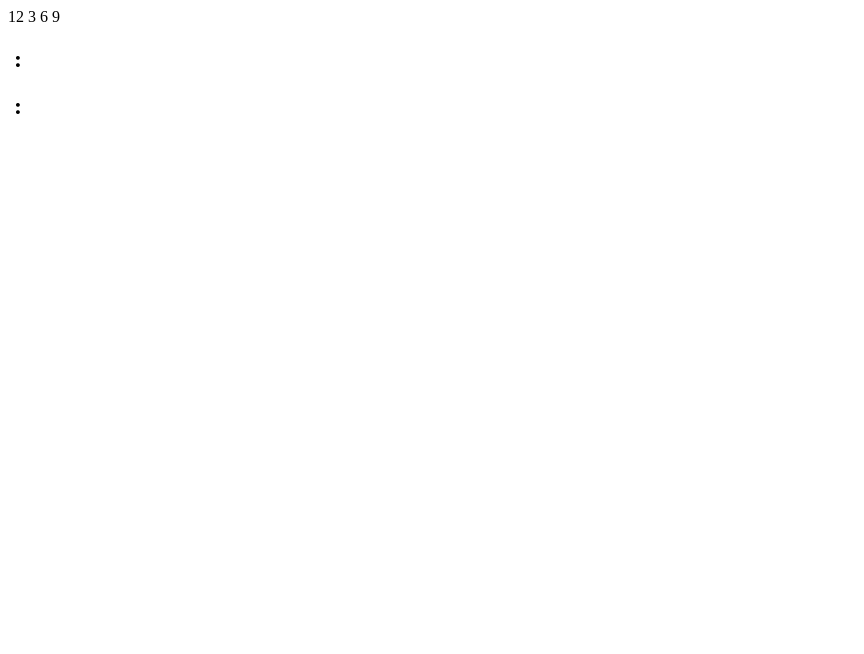
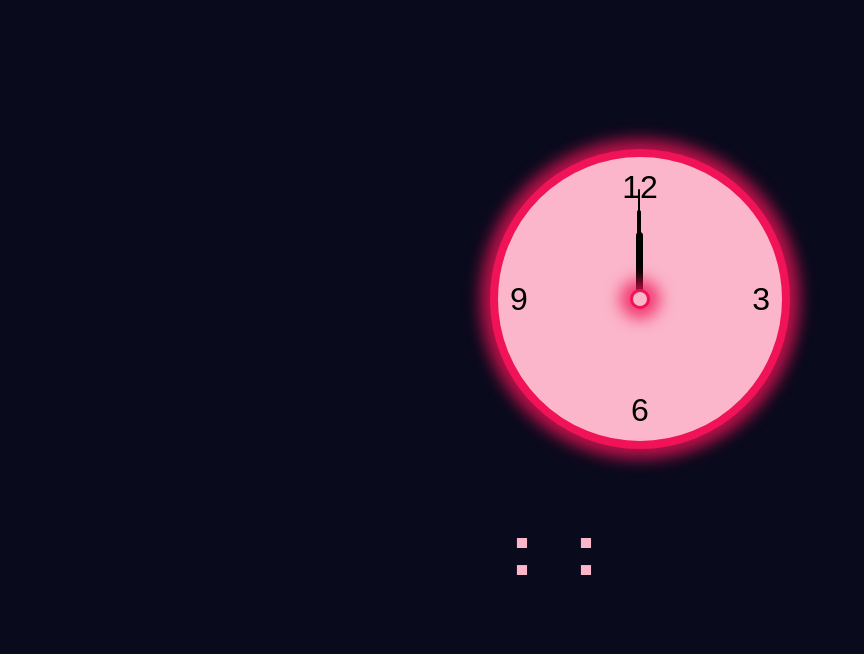
Before and after one commit to MirlanZH/Clock, a plain HTML site: page index.html in a window 1280 px wide. Shown: the whole page, without its empty margins (0-864 px from the left). Drawn offline with Linux system fonts and the light colour scheme; a web font is replaced by a local one.

Commit message:
clock styles done

```diff
--- a/index.html
+++ b/index.html
@@ -5,6 +5,7 @@
     <meta http-equiv="X-UA-Compatible" content="IE=edge">
     <meta name="viewport" content="width=device-width, initial-scale=1.0">
     <title>CLOCK</title>
+    <link rel="stylesheet" href="style.css">
 </head>
 <body>
     <body>
--- /dev/null
+++ b/style.css
@@ -0,0 +1,160 @@
+@font-face {
+    font-family: "Digital-7";
+    font-style: normal;
+    font-weight: 400;
+    src: local("Digital-7"),local("Digital-7-Regular"),
+        url(https://allfont.net/cache/fonts/digital-7_b73ef91485431ac0271f24009e14ccee.woff)
+            format("woff"),
+        url(https://allfont.net/cache/fonts/digital-7_b73ef91485431ac0271f24009e14ccee.ttf)
+            format("truetype");
+}
+
+:root {
+    --clock-size: 300px;
+}
+
+* {
+    box-sizing: border-box;
+}
+
+body {
+    margin: 0;
+    background: #0a0a1d;
+}
+
+section {
+    height: 100vh;
+    width: 100vw;
+    display: flex;
+    justify-content: center;
+    align-items: center;
+    flex-direction: column;
+}
+
+.clock-container{
+    position: relative;
+    width: var(--clock-size);
+    height: var(--clock-size);
+    display: flex;
+    align-items: center;
+    justify-content: center;
+}
+
+.clock-body{
+    width: 100%;
+    height: 100%;
+    border-radius: 50%;
+    display: flex;
+    justify-content: center;
+    align-items: center;
+    transform: rotate(180deg);
+    animation: move 30s ease infinite;
+}
+
+.clock-body > .hand > span{
+    width: 2px;
+    height: calc((var(--clock-size) / 2) - 40px);
+    position: absolute;
+    border-radius: 10px;
+}
+
+.clock-body > .minute.hand > span{
+    height: calc((var(--clock-size) / 2) - 60px);
+    width: 4px;
+    margin: -1px;
+}
+
+.hand > span {
+    background: rgb(0, 0, 0);
+}
+
+.clock-body > .hour.hand > span{
+    height: calc((var(--clock-size) / 2) - 80px);
+    width: 7px;
+    margin: -3px;
+}
+
+.clock-body .dot{
+    position: absolute;
+    height: 20px;
+    width: 20px;
+    border-radius: 50%;
+    background: #333;
+    animation: move 30s ease infinite;
+    border-width: 3px !important;
+}
+
+.digital-time > span{
+    font-size: 6rem;
+}
+
+.digital-time{
+    font-family: "Digital-7", arial !important;
+    display: flex;
+    align-items: center;
+    font-size: 3rem;
+    width: 300px;
+}
+
+.digital-time > h2,
+.digital-time > span{
+    animation: move 30s ease infinite;
+    background: none !important;
+    border: none !important;
+    box-shadow: none !important;
+}
+
+.num{
+    position: absolute;
+    color: #000;
+    font-family: "digital-7", arial;
+    font-size: 2rem;
+    z-index: 9;
+}
+.n-12{
+    top: 20px;
+}
+
+.n-3{
+    right: 20px;
+}
+.n-6{
+    bottom: 20px;
+}
+
+.n-9{
+    left: 20px;
+}
+
+@keyframes move{
+    0% {
+        border: 8px solid #3bffde;
+        box-shadow: 0 0 15px 10px rgba(61, 255, 223, 0.788);
+        background: #c6fff5;
+        color: #c6fff5;
+    }
+    25% {
+        border: 8px solid rgb(255, 0, 76);
+        box-shadow: 0 0 15px 10px rgba(255, 0, 76, 0.76);
+        background: rgb(255, 176, 200);
+        color: rgb(255, 176, 200);
+    }
+    50% {
+        border: 8px solid rgb(255, 0, 255);
+        box-shadow: 0 0 15px 10px rgba(255, 0, 255, 0.671);
+        background: rgb(255, 200, 217);
+        color: rgb(255, 200, 217);
+    }
+    75% {
+        border: 8px solid rgb(111, 0, 255);
+        box-shadow: 0 0 15px 10px rgba(111, 0, 255, 0.644);
+        background: rgb(209, 174, 255);
+        color: rgb(209, 174, 255);
+    }
+    100% {
+        border: 8px solid #3bffde;
+        box-shadow: 0 0 15px 10px rgba(59, 255, 222, 0.733);
+        background: #c6fff5;
+        color: #c6fff5;
+    }
+}
```
